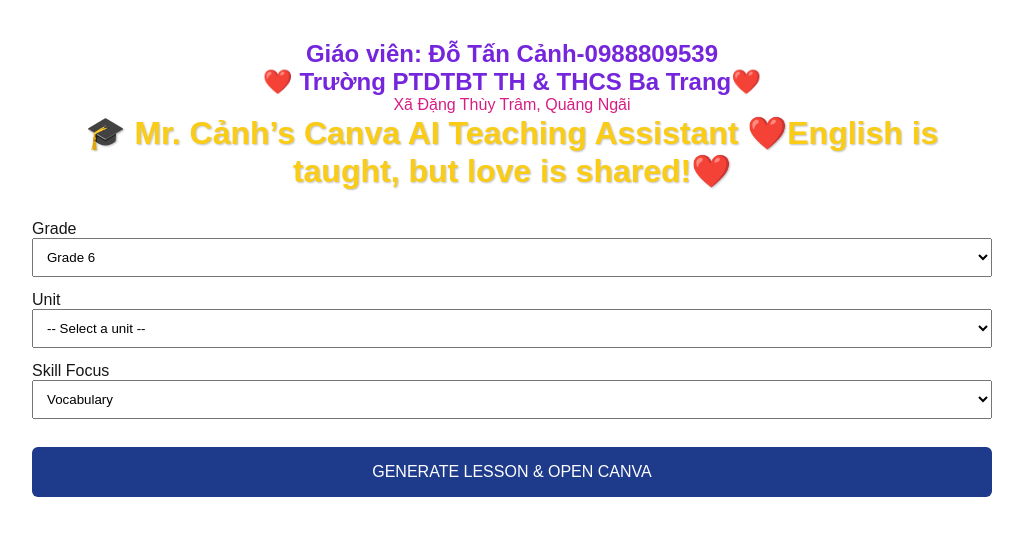
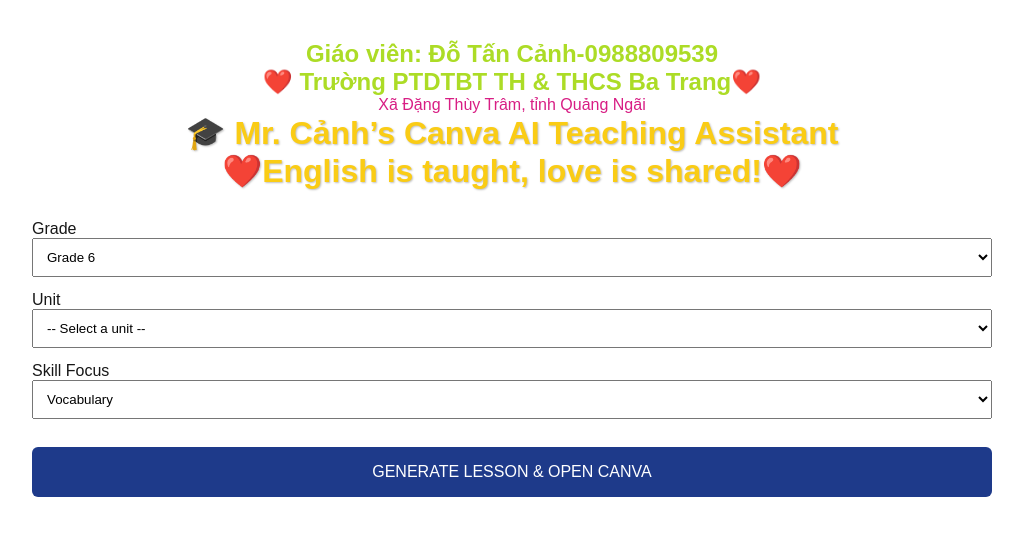
Before and after one commit to tancanhdo-commits/mr-canh-canva-assistant, a Next.js app: page / in a window 1280 px wide. Shown: the top 536 px of the page, without its empty margins (128-1151 px from the left). Built offline with nearby package versions, Linux system fonts and the light colour scheme.

Commit message:
Update page.tsx

```diff
--- a/app/page.tsx
+++ b/app/page.tsx
@@ -153,13 +153,13 @@
     <main style={{ maxWidth: 960, margin: "40px auto", fontFamily: "Arial" }}>
       {/* HEADER */}
       <header style={{ textAlign: "center", marginBottom: 30 }}>
-        <h2 style={{ color: "#7526dc", fontWeight: 700 }}>
+        <h2 style={{ color: "#acdc26", fontWeight: 700 }}>
         Giáo viên: Đỗ Tấn Cảnh-0988809539
          <p style={{ color: "#8ca326" }}></p>
           ❤️ Trường PTDTBT TH & THCS Ba Trang❤️
         </h2>
         <p style={{ color: "#d81e84" }}>
-          Xã Đặng Thùy Trâm, Quảng Ngãi
+          Xã Đặng Thùy Trâm, tỉnh Quảng Ngãi
         </p>
 
         <h1
@@ -169,8 +169,8 @@
             textShadow: "1px 1px 2px rgba(0,0,0,0.25)",
           }}
         >
-          🎓 Mr. Cảnh’s Canva AI Teaching Assistant
-         ❤️English is taught, but love is shared!❤️
+          🎓 Mr. Cảnh’s Canva AI Teaching Assistant<br />
+         ❤️English is taught, love is shared!❤️
         </h1>
       </header>
 
```
